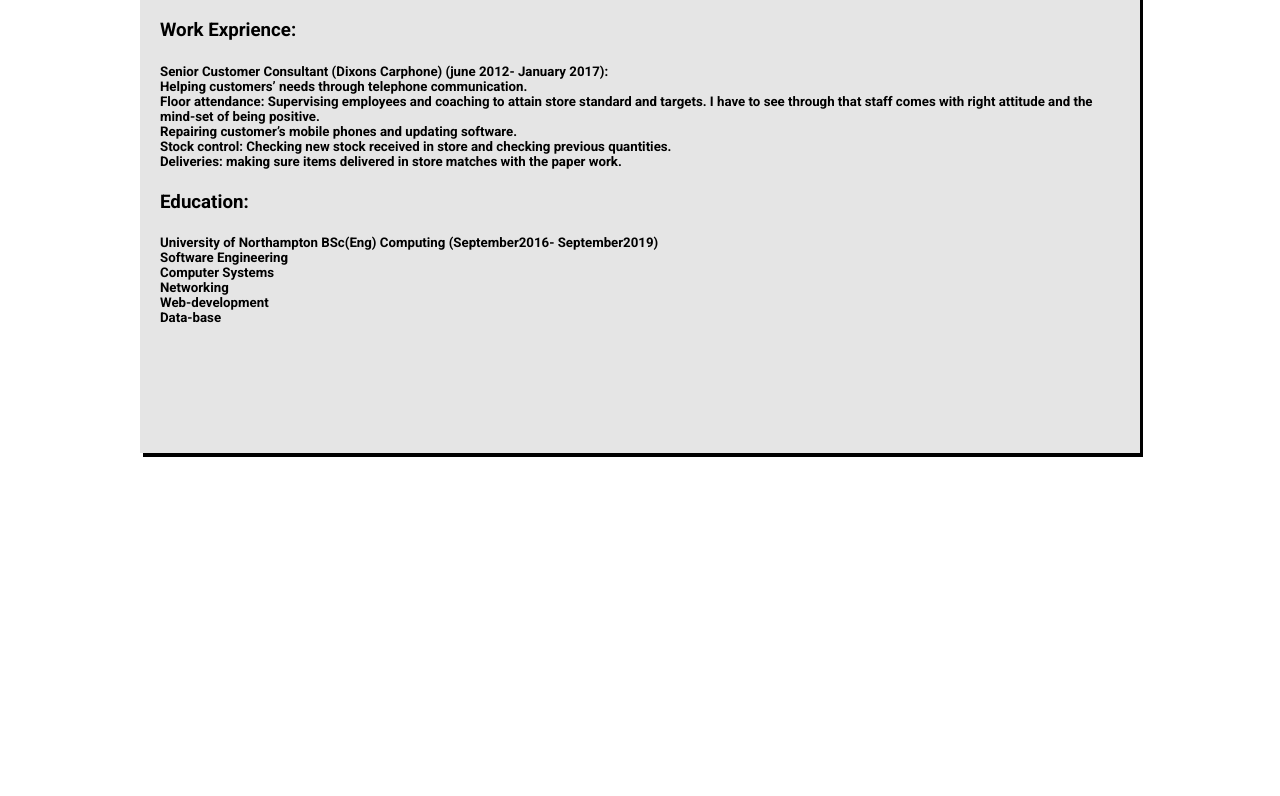
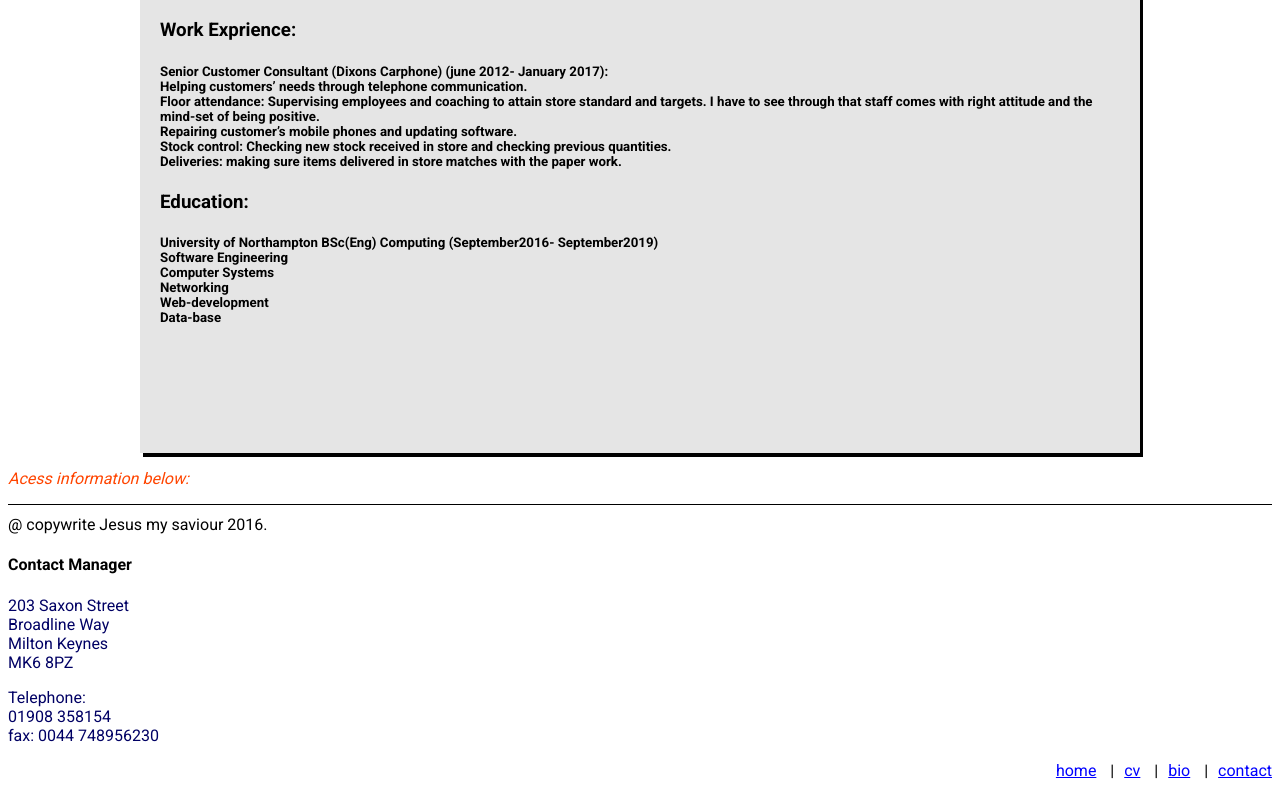
Before and after one commit to bennfaith/csy1018-assign1, a plain HTML site: page cv.html in a window 1280 px wide. Shown: the part 366-1162 px from the top of the page. Before the commit the page ends 827 px from the top, so only its background shows below. Drawn offline with Linux system fonts and the light colour scheme.

Commit message:
send footer

```diff
--- a/cv.html
+++ b/cv.html
@@ -16,6 +16,7 @@
           <li class="li-nav"><a class="nav-link" href="contact.html">Contact</a></li>
         </ul>
   </div>
+
   <section class="cv-container">
     <p>
       <h3>Personal Profile:</h3>
@@ -53,4 +54,37 @@ Data-base <br>
   </section>
 
   </body>
+  <footer class="foot">
+    <div class="container">
+    <div class="row">
+      <p> <i>Acess information below:</i></p>
+    <div class="bottom-foot">
+    <div class="col-md-5">@ copywrite Jesus my saviour 2016.</div>
+
+    <h4>Contact Manager</h4>
+    <div class= "add">
+      203 Saxon Street <br>
+      Broadline Way <br>
+      Milton Keynes <br>
+      MK6 8PZ <br>
+      <p>Telephone:<br>
+        01908 358154 <br>
+        fax: 0044 748956230 <br>
+      </p>
+    </div>
+    <div class="col-md-7">
+              <ul class="footnav">
+              <li><a href="index.html">home</a></li>
+              <li><a href="cv.html">cv</a></li>
+              <li><a href="bio.html">bio</a></li>
+              <li><a href="contact.html">contact</a></li>
+              </ul>
+            </div>
+          </div>
+        </div>
+      </div>
+
+  </footer>
+  <!--footer ends-->
+
 </html>
```
Also changed, not shown: bio.html (+3 -0 lines), contact.html (+2 -3 lines).
